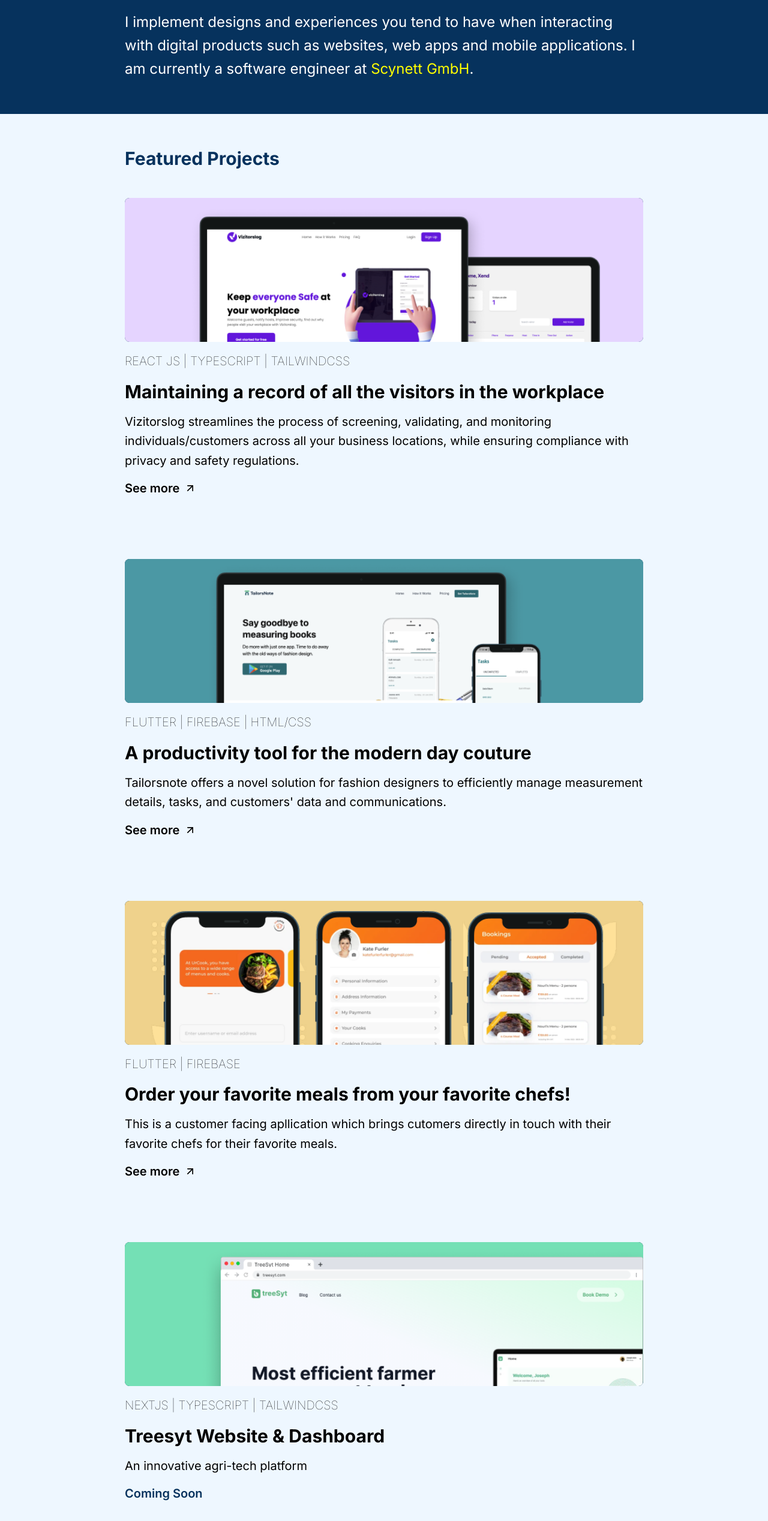
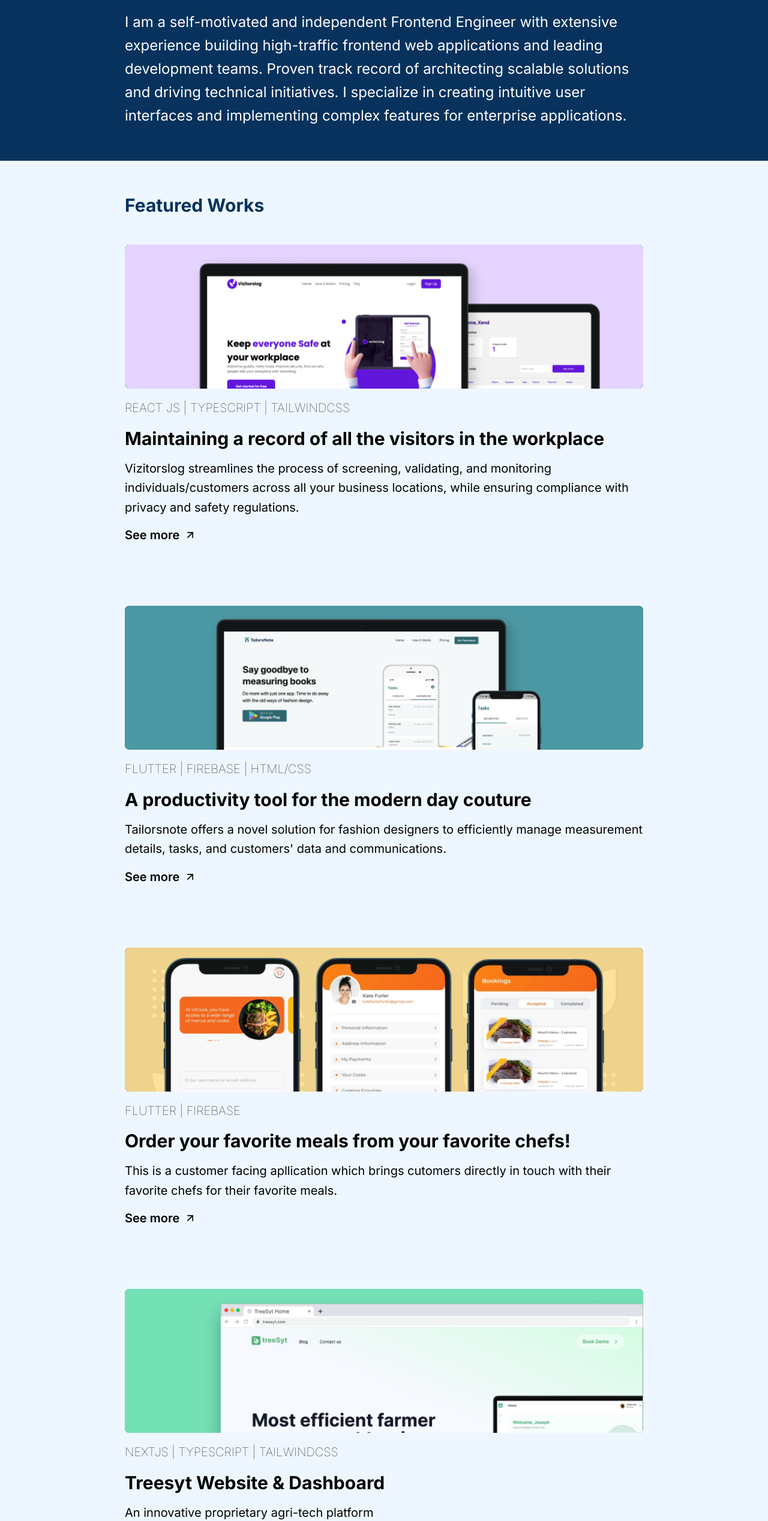
Before and after one commit to XanderSelorm/xander-selorm-portfolio, a Next.js app: page / in a window 1280 px wide. Shown: the part 211-2747 px from the top of the page at 60% size. Built offline with nearby package versions, Linux system fonts and the light colour scheme.

Commit message:
updated portfolio

```diff
--- a/pages/index.tsx
+++ b/pages/index.tsx
@@ -3,7 +3,6 @@
 import ProjectCard from 'components/projectCard';
 import Section from 'components/section';
 import type { NextPage } from 'next';
-import Link from 'next/link';
 import projectsData from 'resources/projects-data';
 
 const Home: NextPage = () => {
@@ -17,20 +16,19 @@
           </h1>
 
           <p className="text-2xl sm:leading-relaxed">
-            I implement designs and experiences you tend to have when
-            interacting with digital products such as websites, web apps and
-            mobile applications. I am currently a software engineer at{' '}
-            <Link href={'https://scynett.com/'} target="_blank">
-              <a className="text-yellow hover:underline"> Scynett GmbH</a>
-            </Link>
-            .
+            I am a self-motivated and independent Frontend Engineer with
+            extensive experience building high-traffic frontend web applications
+            and leading development teams. Proven track record of architecting
+            scalable solutions and driving technical initiatives. I specialize
+            in creating intuitive user interfaces and implementing complex
+            features for enterprise applications.
           </p>
         </>
       </Hero>
 
       {/* <!-- Projects --> */}
       <Section>
-        <h1 className="text-3xl font-bold text-blue">Featured Projects</h1>
+        <h1 className="text-3xl font-bold text-blue">Featured Works</h1>
 
         <div className="w-full space-y-10">
           {projectsData.map(item => (
--- a/resources/projects-data.ts
+++ b/resources/projects-data.ts
@@ -4,7 +4,7 @@
   {
     id: 'vizitors-log',
     name: 'Maintaining a record of all the visitors in the workplace',
-    url: 'https://www.vizitorslog.com',
+    url: 'https://www.vizitorslog.app/',
     description: `Vizitorslog streamlines the process of screening, validating, and monitoring individuals/customers across all your business locations, while ensuring compliance with privacy and safety regulations.`,
     image: '/imgs/vizitors-log-project.png',
     stack: 'React JS | TypeScript | TailwindCSS',
@@ -34,8 +34,8 @@
   {
     id: 'treesyt',
     name: 'Treesyt Website & Dashboard',
-    url: null,
-    description: 'An innovative agri-tech platform',
+    url: 'https://www.treesyt.com',
+    description: 'An innovative proprietary agri-tech platform',
     image: '/imgs/treesyt-project.png',
     stack: 'NextJS | TypeScript | TailwindCSS',
   },
@@ -52,7 +52,7 @@
   {
     id: 'devspool',
     name: 'Bye bye to sending job application emails!',
-    url: null,
+    url: 'https://devspool.scynett.com/',
     description:
       'A platform to help streamline the recruiting process for Human Resource Managers and applicants seeking to join Scynett.',
     image: '/imgs/devs-pool-project.png',
```
